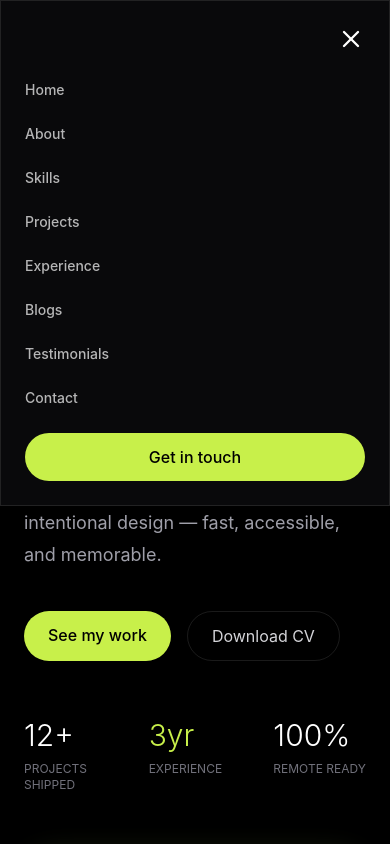
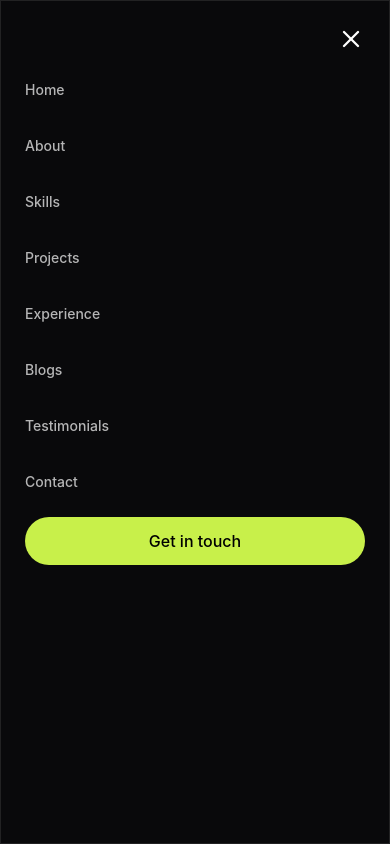
Before and after one commit to SHEMA-IRADUKUNDA-Daniel/Portfolio-, a React app in the folder portfolio/: page / in a window 390 px wide. Both pictures are taken after a click on the button 351 px from the left and 60 px from the top of the page. Shown: the top 844 px of the page. Built offline with nearby package versions, Linux system fonts and the light colour scheme; the HTML template or start-up script is replaced by a standard one.

Commit message:
making navbar  model responsive on mobile

```diff
--- a/portfolio/src/components/layouts/Navbar.tsx
+++ b/portfolio/src/components/layouts/Navbar.tsx
@@ -20,7 +20,7 @@ const NavBar = () => {
       <div className=" text-white text-2xl font-serif ">
         D<span className="text-primary">S.</span>
       </div>
-      <ul className=" hidden md:flex gap-6 ">
+      <ul className=" hidden md:flex gap-6  ">
         {navLinks.map((item) => (
           <li key={item.href}>
             <a
@@ -46,13 +46,13 @@ const NavBar = () => {
         <Menu size={28} />
       </button>
       {isOpen && (
-        <div className="absolute top-0 left-0 w-full  border border-white/10 bg-zinc-950 p-6 md:hidden z-50">
+        <div className="absolute top-0 left-0 w-full h-full  border border-white/10 bg-zinc-950 p-6 md:hidden z-50">
           <div className="flex justify-end mb-6">
             <button onClick={() => setIsOpen(false)} className="text-white">
               <X size={28} />
             </button>
           </div>
-          <ul className="flex flex-col gap-5">
+          <ul className="flex flex-col gap-8">
             {navLinks.map((item) => (
               <li key={item.href}>
                 <a
```
